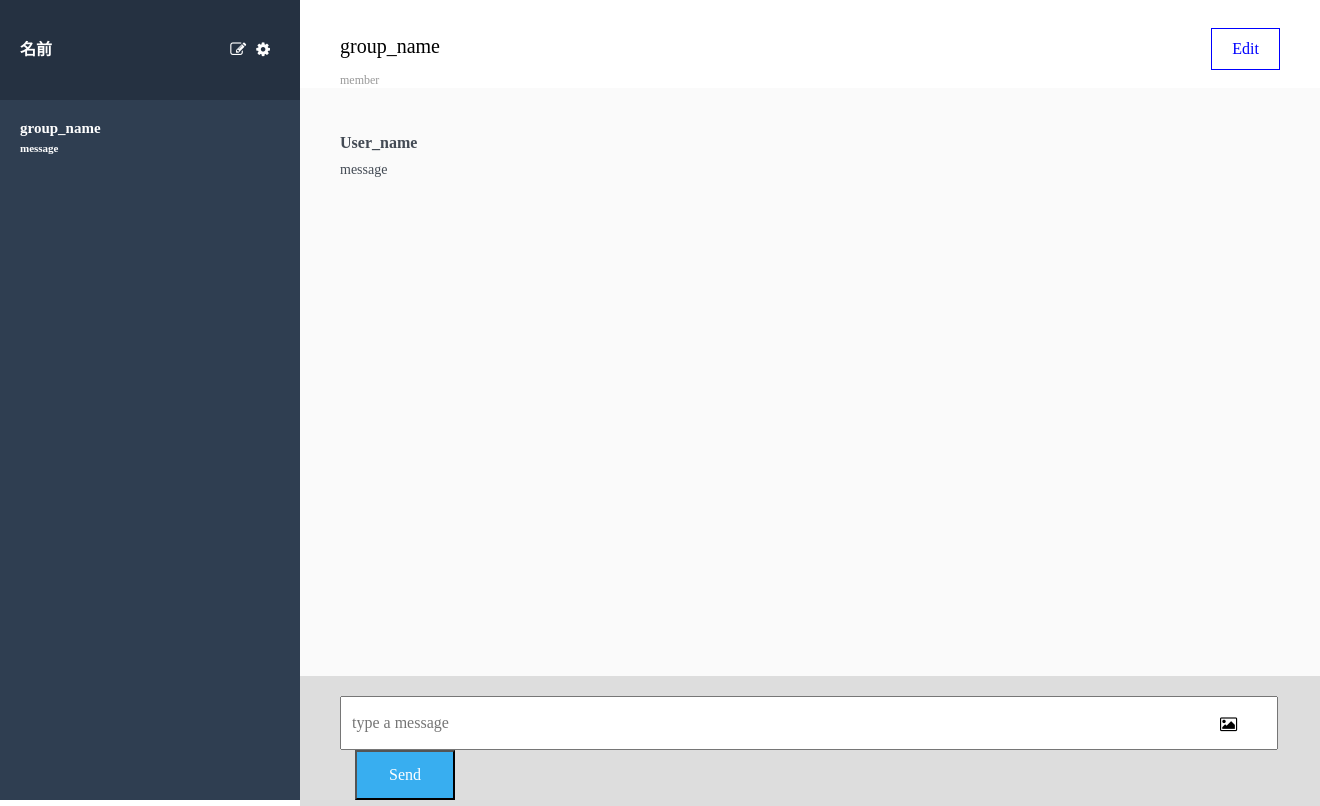
After one commit to tcamptcamp/chat-space, a Rails app: template app/views/messages/index.html.haml in a window 1320 px wide. The commit adds this page. Run offline with Rails 7, Linux system fonts and the light colour scheme; the template is opened without the code that fills it, so the values that code supplies are empty; style sheets or scripts are compiled from the project's sources; some libraries are stand-ins or nearby versions.

Commit message:
make index page

```diff
--- a/app/assets/stylesheets/_variable.scss
+++ b/app/assets/stylesheets/_variable.scss
@@ -123,16 +123,20 @@
   float: left;
   margin-top: -124px;
   margin-left: 300px;
+  position: relative;
 }
 
  input {
-   height: 50px;
-   padding-left: 10px;
-  width: calc(100vw - 380px);
+  height: 50px;
+  padding-left: 10px;
+  width: 924px;
 }
 
-#file_button {display: none;}
-
+.fa-image{
+    position: absolute;
+    top: 40px;
+    left: 920px;
+}
 
 .submit_btn{
     width: 100px;
--- a/app/views/layouts/application.html.haml
+++ b/app/views/layouts/application.html.haml
@@ -8,15 +8,3 @@
     = javascript_include_tag 'application', 'data-turbolinks-track': 'reload'
   %body
     = yield
-
-<script>
-$(document).on('click', '#select_file_button', function() {
-  $("#file_button").click();
- })
-</script>
-
-<script>
-$(document).on('change', '#file_button', function() {
-  $('#filename').val($(this).val().replace(/^.*\\/, ""));
- })
-</script>
--- /dev/null
+++ b/app/views/messages/_index_form.html.haml
@@ -0,0 +1,6 @@
+/ ---form------------------------------
+.form
+  %form{"accept-charset" => "UTF-8", :action => "", :method => "post"}
+    %input{:name => "name", :placeholder => "type a message", :size => "40", :type => "text"}/
+    %i.fa.fa-image
+    %input.submit_btn{:type => "submit", :value => "Send"}/
--- /dev/null
+++ b/app/views/messages/_index_main.html.haml
@@ -0,0 +1,13 @@
+/ ---main------------------------------
+.main_header
+  .header_left
+    %p.main_group group_name
+    %p.main_member member
+  .header_right
+    %a{:href => "#"} Edit
+  / ---message------------------------------
+  .index_message
+    .messages
+      %p.user_name User_name
+      %p.users_message message
+.clear
--- /dev/null
+++ b/app/views/messages/_index_sidebar.html.haml
@@ -0,0 +1,9 @@
+/ --- sidebar------------------------------
+.index_sidebar
+  .index_sidebar_up
+    %p 名前
+    %a{:href => "#"}= fa_icon "cog"
+    %a{:href => "#"}= fa_icon "edit"
+  .index_sidebar-down
+    %p.group_name group_name
+    %p.message message
--- a/app/views/messages/index.html.erb
+++ /dev/null
@@ -1,5 +0,0 @@
-<%= render "index_sidebar" %>
-
-<%= render "index_main" %>
-
-<%= render "index_form" %>
--- /dev/null
+++ b/app/views/messages/index.html.haml
@@ -0,0 +1,3 @@
+= render "index_sidebar"
+= render "index_main"
+= render "index_form"
```
Also changed, not shown: app/views/messages/_index_form.html.erb (deleted, +0 -12 lines), app/views/messages/_index_main.html.erb (deleted, +0 -22 lines), app/views/messages/_index_sidebar.html.erb (deleted, +0 -14 lines).
